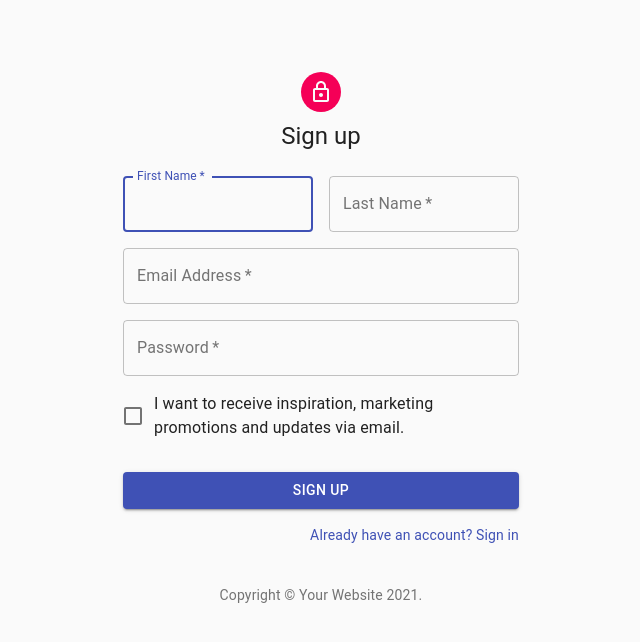
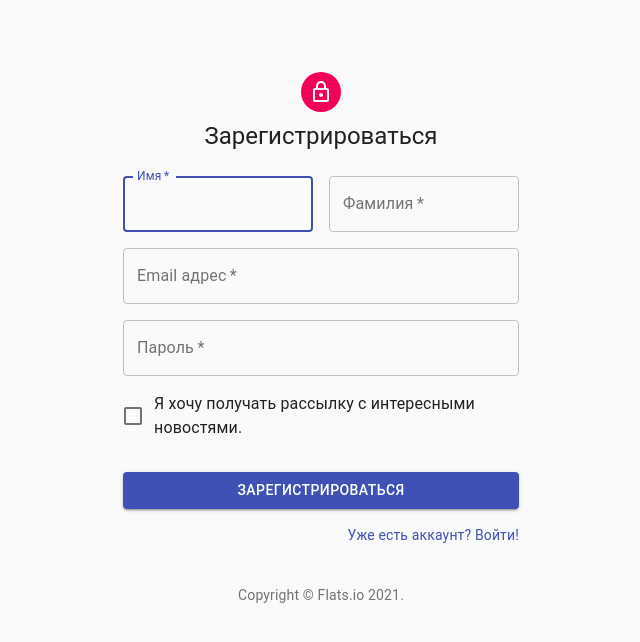
Before and after one commit to DRV2EGR/Flats.io, a React (Create React App) app in the folder react-app/: page /signup in a window 1280 px wide. Shown: the top 642 px of the page, without its empty margins (319-959 px from the left). Built offline with nearby package versions, Linux system fonts and the light colour scheme.

Commit message:
Обновлена страница регистрации

```diff
--- a/react-app/src/login_component/SignUP.js
+++ b/react-app/src/login_component/SignUP.js
@@ -59,7 +59,7 @@ class SignUP extends Component {
             <Typography variant="body2" color="textSecondary" align="center">
                 {'Copyright © '}
                 <Link color="inherit" href="https://material-ui.com/">
-                    Your Website
+                    Flats.io
                 </Link>{' '}
                 {new Date().getFullYear()}
                 {'.'}
@@ -93,7 +93,7 @@ class SignUP extends Component {
                         <LockOutlinedIcon />
                     </Avatar>
                     <Typography component="h1" variant="h5">
-                        Sign up
+                        Зарегистрироваться
                     </Typography>
                     <form className={classes.form} noValidate>
                         <Grid container spacing={2}>
@@ -105,7 +105,7 @@ class SignUP extends Component {
                                     required
                                     fullWidth
                                     id="firstName"
-                                    label="First Name"
+                                    label="Имя"
                                     autoFocus
                                 />
                             </Grid>
@@ -115,7 +115,7 @@ class SignUP extends Component {
                                     required
                                     fullWidth
                                     id="lastName"
-                                    label="Last Name"
+                                    label="Фамилия"
                                     name="lastName"
                                     autoComplete="lname"
                                 />
@@ -126,7 +126,7 @@ class SignUP extends Component {
                                     required
                                     fullWidth
                                     id="email"
-                                    label="Email Address"
+                                    label="Email адрес"
                                     name="email"
                                     autoComplete="email"
                                 />
@@ -137,7 +137,7 @@ class SignUP extends Component {
                                     required
                                     fullWidth
                                     name="password"
-                                    label="Password"
+                                    label="Пароль"
                                     type="password"
                                     id="password"
                                     autoComplete="current-password"
@@ -146,7 +146,7 @@ class SignUP extends Component {
                             <Grid item xs={12}>
                                 <FormControlLabel
                                     control={<Checkbox value="allowExtraEmails" color="primary" />}
-                                    label="I want to receive inspiration, marketing promotions and updates via email."
+                                    label="Я хочу получать рассылку с интересными новостями."
                                 />
                             </Grid>
                         </Grid>
@@ -158,12 +158,12 @@ class SignUP extends Component {
                             className={classes.submit}
                             id="awd"
                         >
-                            Sign Up
+                            Зарегистрироваться
                         </Button>
                         <Grid container justify="flex-end">
                             <Grid item>
                                 <Link href="/login" variant="body2">
-                                    Already have an account? Sign in
+                                    Уже есть аккаунт? Войти!
                                 </Link>
                             </Grid>
                         </Grid>
```
